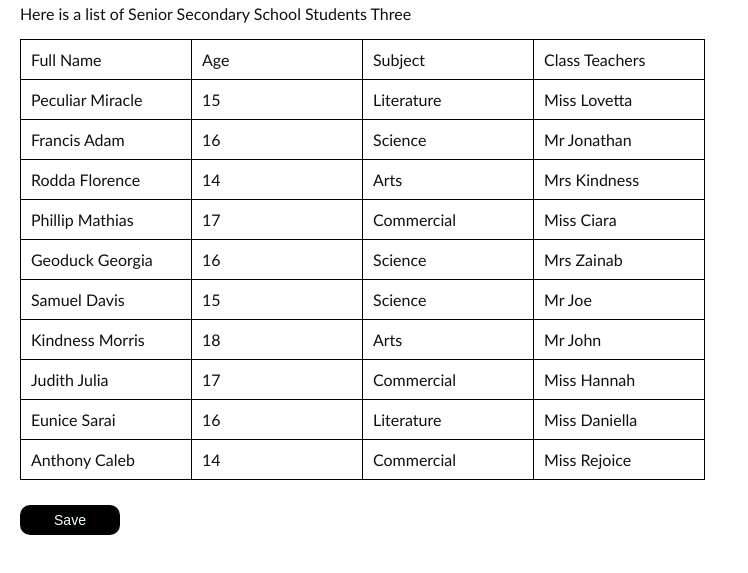
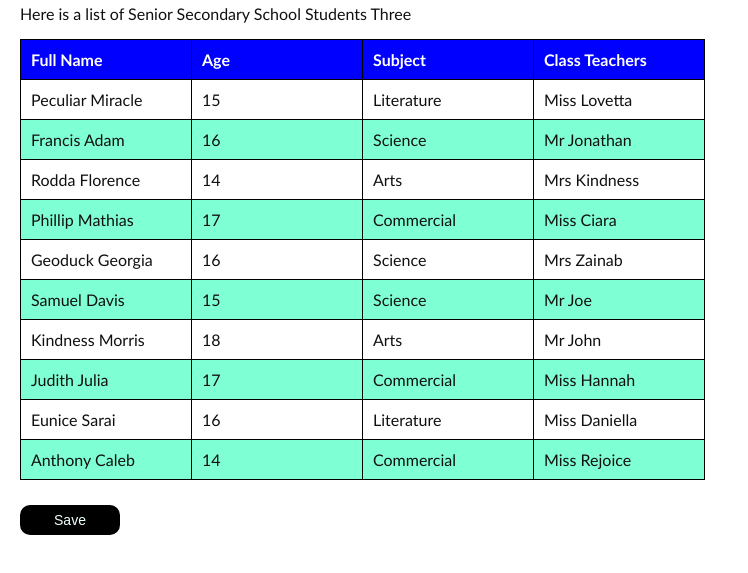
Before and after one commit to jasiconet3/TJP-week-two-assignment, a plain HTML site: page table.html in a window 1280 px wide. Shown: the part 45-618 px from the top of the page, without its empty margins (0-748 px from the left). Drawn offline with Linux system fonts and the light colour scheme.

Commit message:
updated table header  and rows background color to even filled. updated name for index.html

```diff
--- a/stylesheet.css
+++ b/stylesheet.css
@@ -58,9 +58,20 @@ table {
 text-align: left;
 border-collapse: collapse;
 border-color: black;
+tr:nth-child(even);
+}
+
+th  {
+    padding: 10px;
+    background-color: blue;
+    color: white;
 }
 
 td {
     padding: 10px;
     width: 150px;
-}
+    }
+
+tr:nth-child(even) {
+        background-color: aquamarine;
+    }
--- a/table.html
+++ b/table.html
@@ -11,12 +11,14 @@
     <p style="text-align: left;">Here is a list of Senior Secondary School Students Three</p>
 
 <table border="1">
-    <tr>
-        <td>Full Name</td>
-        <td>Age</td>
-        <td>Subject</td>
-        <td>Class Teachers</td>
-    </tr>
+    <thead>
+        <tr>
+        <th>Full Name</th>
+        <th>Age</th>
+        <th>Subject</th>
+        <th>Class Teachers</th>
+        </tr>
+    </thead>
 
     <tr>
         <td>Peculiar Miracle</td>
```
Also changed, not shown: index.html (renamed from photocard.html).
